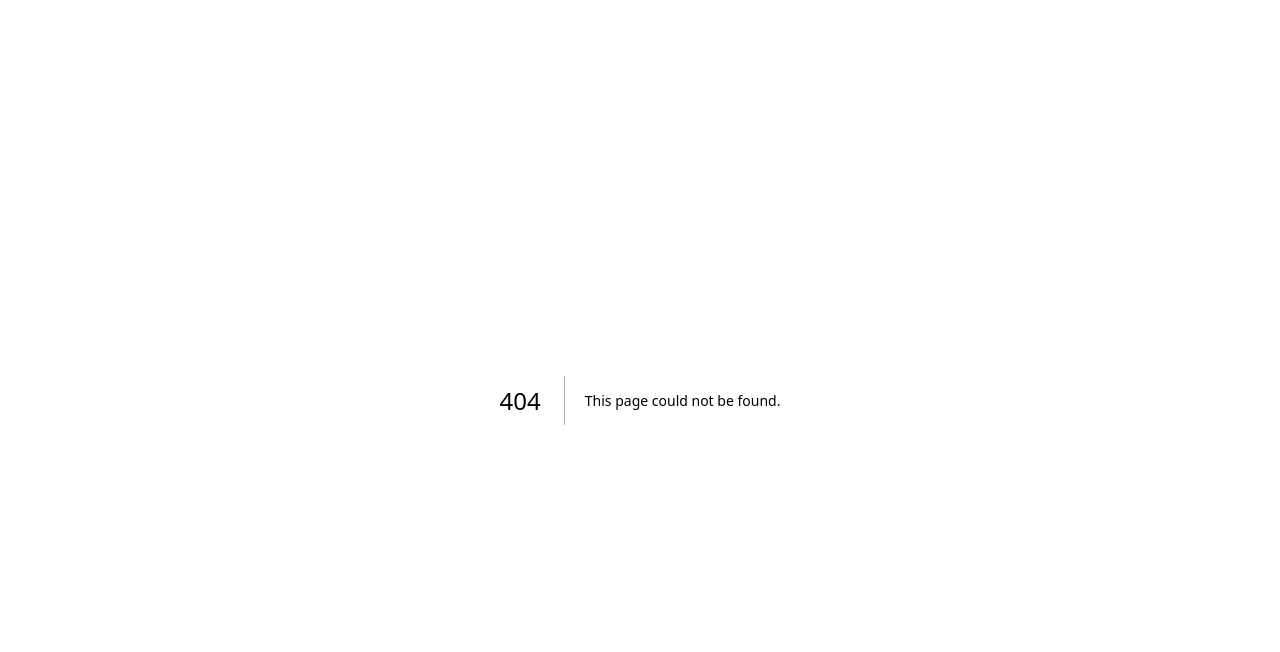
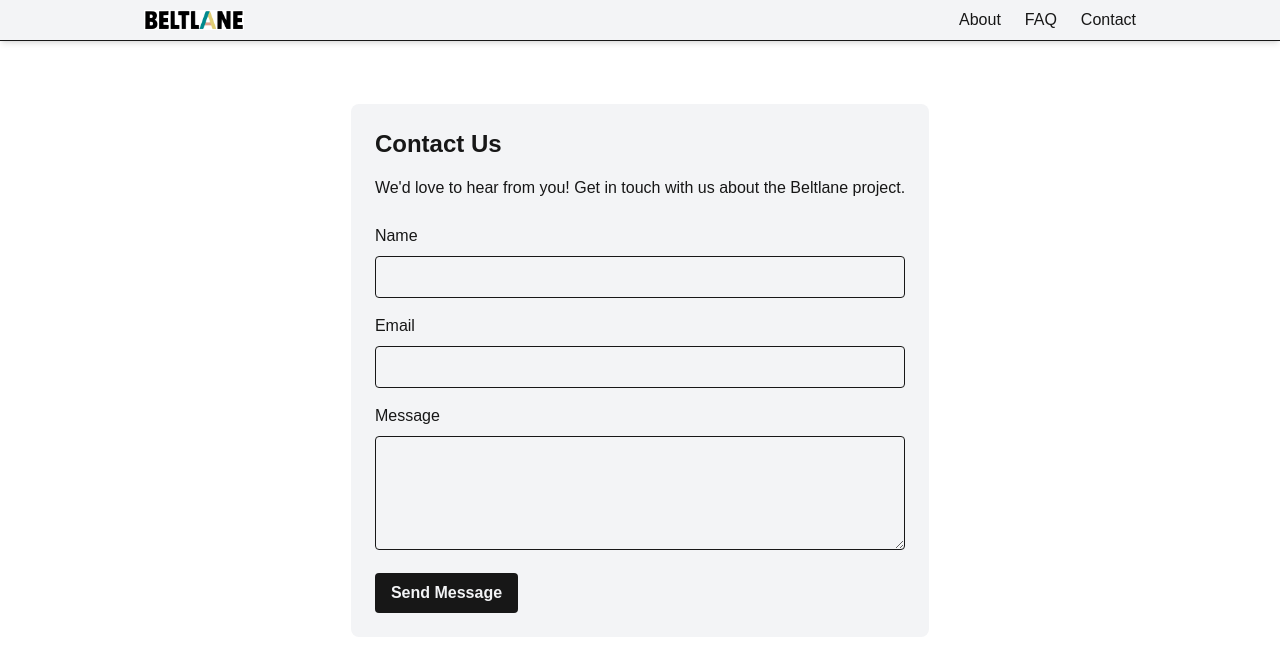
Before and after one commit to fraunberger/beltlane, a Next.js app: page /contact in a window 1280 px wide. Before the commit this address had no page. Shown: the top 652 px of the page. Built offline with nearby package versions, Linux system fonts and the light colour scheme.

Commit message:
Add Contact page, fix nav logo, improve Tally form loading

```diff
--- /dev/null
+++ b/src/app/contact/page.tsx
@@ -0,0 +1,14 @@
+'use client';
+import Contact from "@/components/Contact";
+import Nav from "@/components/Nav";
+
+export default function ContactPage() {
+  return (
+    <>
+      <Nav />
+      <main className="flex min-h-screen flex-col items-center pt-16 p-2">
+        <Contact />
+      </main>
+    </>
+  );
+}
--- /dev/null
+++ b/src/components/Contact.tsx
@@ -0,0 +1,48 @@
+'use client';
+
+export default function Contact() {
+  return (
+    <section className="max-w-3xl mx-auto my-10 p-6 rounded-lg" style={{ background: 'var(--card-background)', color: 'var(--card-foreground)' }}>
+      <h2 className="text-2xl font-bold mb-4">Contact Us</h2>
+      <p className="mb-6">
+        We'd love to hear from you! Get in touch with us about the Beltlane project.
+      </p>
+      <form className="space-y-4">
+        <div>
+          <label htmlFor="name" className="block mb-2">Name</label>
+          <input
+            type="text"
+            id="name"
+            className="w-full p-2 rounded border bg-transparent"
+            style={{ borderColor: 'var(--card-foreground)' }}
+          />
+        </div>
+        <div>
+          <label htmlFor="email" className="block mb-2">Email</label>
+          <input
+            type="email"
+            id="email"
+            className="w-full p-2 rounded border bg-transparent"
+            style={{ borderColor: 'var(--card-foreground)' }}
+          />
+        </div>
+        <div>
+          <label htmlFor="message" className="block mb-2">Message</label>
+          <textarea
+            id="message"
+            rows={4}
+            className="w-full p-2 rounded border bg-transparent"
+            style={{ borderColor: 'var(--card-foreground)' }}
+          ></textarea>
+        </div>
+        <button
+          type="submit"
+          className="px-4 py-2 rounded font-semibold hover:opacity-80 transition-opacity"
+          style={{ background: 'var(--card-foreground)', color: 'var(--card-background)' }}
+        >
+          Send Message
+        </button>
+      </form>
+    </section>
+  );
+}
--- a/src/components/Nav.tsx
+++ b/src/components/Nav.tsx
@@ -6,18 +6,20 @@ export default function Nav() {
   return (
     <nav className="fixed top-0 left-0 right-0 z-50 shadow-md" style={{ background: 'var(--card-background)', color: 'var(--card-foreground)', borderBottom: '1px solid var(--card-foreground)' }}>
       <div className="max-w-5xl mx-auto px-4 py-2 flex justify-between items-center">
+        <Link href="/" className="hover:opacity-75 transition-opacity">
+          <Image
+            src="/logo2.png"
+            alt="Beltlane Logo"
+            width={100}
+            height={50}
+            priority
+          />
+        </Link>
         <div className="flex items-center space-x-6">
-          <Link href="/" className="font-bold text-lg hover:opacity-75 transition-opacity">Beltlane</Link>
           <Link href="/about" className="hover:opacity-75 transition-opacity">About</Link>
           <Link href="/faq" className="hover:opacity-75 transition-opacity">FAQ</Link>
+          <Link href="/contact" className="hover:opacity-75 transition-opacity">Contact</Link>
         </div>
-        <Image
-          src="/logo2.png"
-          alt="Beltlane Logo"
-          width={100}
-          height={50}
-          className="hover:opacity-90 transition-opacity"
-        />
       </div>
     </nav>
   );
--- a/src/components/TallyForm.tsx
+++ b/src/components/TallyForm.tsx
@@ -1,6 +1,22 @@
+'use client';
+
+import { useEffect } from 'react';
+
 export default function TallyForm() {
+  useEffect(() => {
+    // Load Tally script
+    const script = document.createElement('script');
+    script.src = 'https://tally.so/widgets/embed.js';
+    script.async = true;
+    document.body.appendChild(script);
+
+    return () => {
+      document.body.removeChild(script);
+    };
+  }, []);
+
   return (
-    <div className="w-full max-w-3xl mx-auto my-8">
+    <div className="w-full max-w-3xl mx-auto my-4">
       <iframe
         data-tally-src="https://tally.so/r/n946K1"
         width="100%"
@@ -10,7 +26,6 @@ export default function TallyForm() {
         marginWidth={0}
         title="Petition Form"
       ></iframe>
-      <script async src="https://tally.so/widgets/embed.js"></script>
     </div>
   );
 }
```
